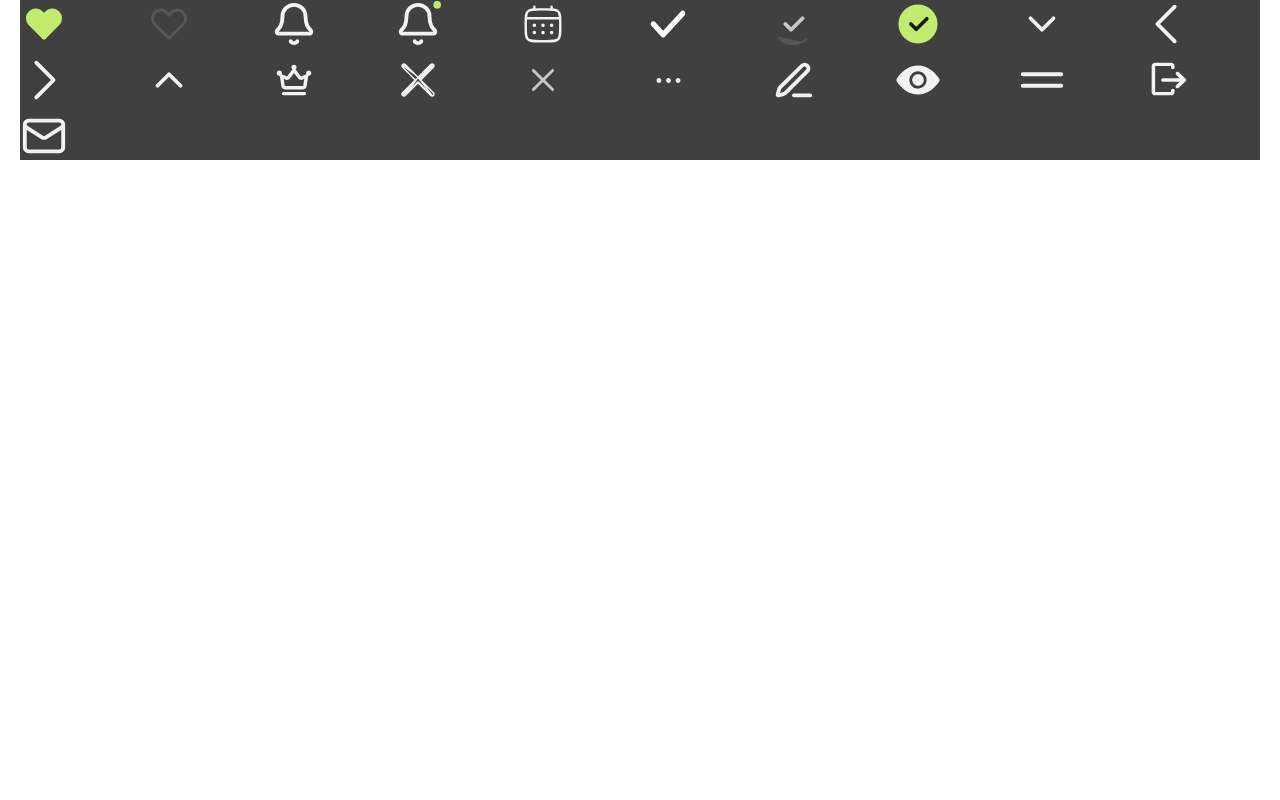
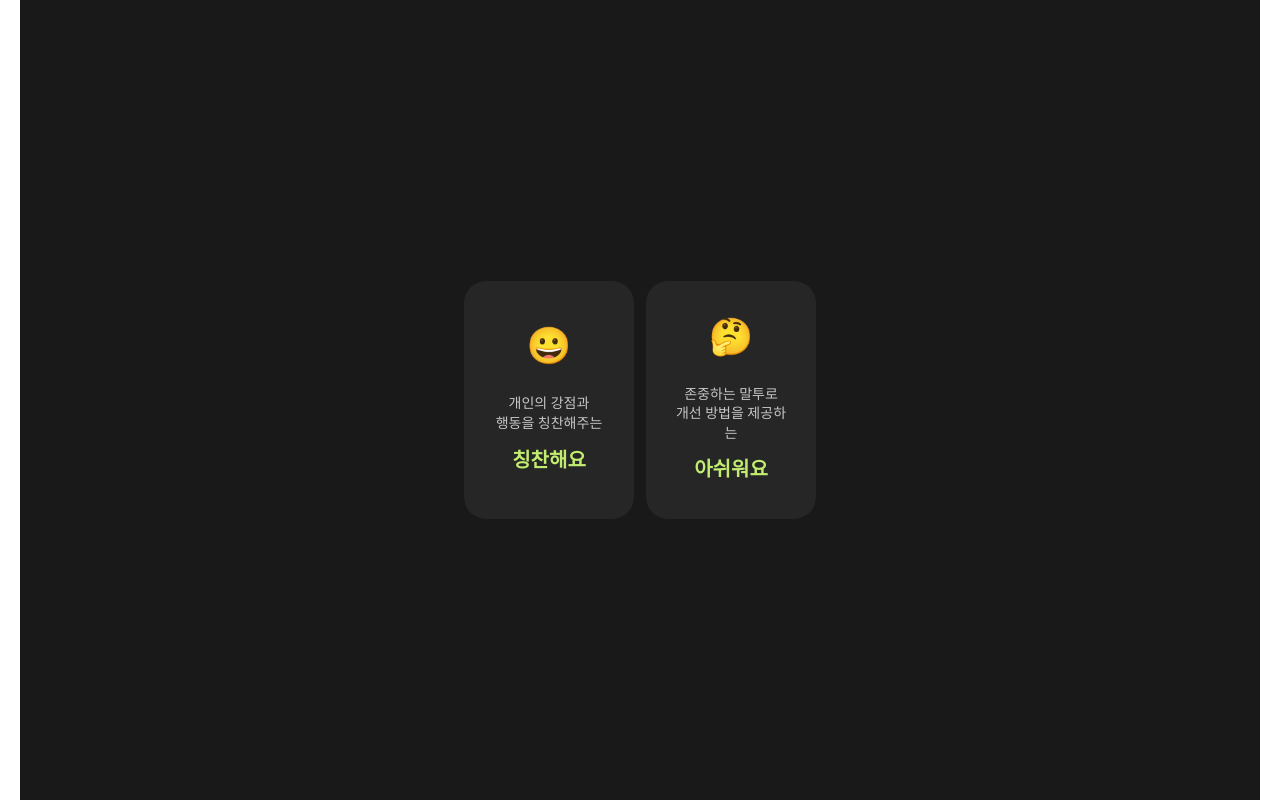
Before and after one commit to vvsos1/Team5-EQUUS-N, a React (Vite) app in the folder front-end/: page / in a window 1280 px wide. Built offline with nearby package versions, Linux system fonts and the light colour scheme; a web font is replaced by a local one.

Commit message:
[FD-188] feat: 피드백 버튼 컴포넌트(칭찬,아쉽) 생성

```diff
--- /dev/null
+++ b/front-end/src/App3.jsx
@@ -0,0 +1,14 @@
+import Icon from './components/Icon';
+import FeedBackButton from './components/buttons/FeedBackButton';
+
+function App3() {
+  return (
+    <>
+      <div className='mx-5 flex h-screen items-center justify-center bg-gray-900'>
+        <FeedBackButton />
+      </div>
+    </>
+  );
+}
+
+export default App3;
--- /dev/null
+++ b/front-end/src/components/buttons/FeedBackButton.jsx
@@ -0,0 +1,51 @@
+import { useState } from 'react';
+
+export default function FeedBackButton() {
+  const [isGoodClicked, setIsGoodClicked] = useState(false);
+  const [isBadClicked, setIsBadClicked] = useState(false);
+
+  return (
+    <div className='flex gap-3'>
+      <div
+        className={`rounded-400 flex cursor-pointer flex-col items-center justify-center gap-7 bg-gray-800 px-6.5 py-9 outline-lime-500 select-none ${
+          isGoodClicked ? 'outline-2' : ''
+        }`}
+        style={{ width: '170px' }}
+        onClick={() => {
+          setIsGoodClicked(!isGoodClicked);
+          setIsBadClicked(false);
+        }}
+      >
+        <p className='text-4xl'>😀</p>
+        <div className='flex flex-col items-center gap-3'>
+          <p className='caption-1 text-center text-gray-300'>
+            개인의 강점과
+            <br />
+            행동을 칭찬해주는
+          </p>
+          <p className='header-4 text-lime-500'>칭찬해요</p>
+        </div>
+      </div>
+      <div
+        className={`rounded-400 flex cursor-pointer flex-col items-center justify-center gap-7 bg-gray-800 px-6.5 py-9 outline-lime-500 select-none ${
+          isBadClicked ? 'outline-2' : ''
+        }`}
+        style={{ width: '170px' }}
+        onClick={() => {
+          setIsBadClicked(!isBadClicked);
+          setIsGoodClicked(false);
+        }}
+      >
+        <p className='text-4xl'>🤔</p>
+        <div className='flex flex-col items-center gap-3'>
+          <p className='caption-1 text-center text-gray-300'>
+            존중하는 말투로
+            <br />
+            개선 방법을 제공하는
+          </p>
+          <p className='header-4 text-lime-500'>아쉬워요</p>
+        </div>
+      </div>
+    </div>
+  );
+}
--- a/front-end/src/components/buttons/LargeButton.jsx
+++ b/front-end/src/components/buttons/LargeButton.jsx
@@ -1,34 +1,42 @@
 import classNames from 'classnames';
 import Icon from '../Icon';
 
-export default function LargeButton({ text, disabled, onClick, isOutlined = true }) {
+export default function LargeButton({
+  text,
+  disabled,
+  onClick,
+  isOutlined = true,
+}) {
   return (
     <button
       className={classNames(
-        ' w-full flex justify-center items-center text-gray-300 rounded-300 px-4 py-2 ',
-        isOutlined
-          ? disabled
-            ? ' border border-gray-500 text-gray-500'
-            : 'cursor-pointer border border-lime-500 text-lime-500'
-          : disabled
-          ? ' bg-gray-800 text-gray-300 '
-          : 'cursor-pointer bg-lime-500 text-gray-900',
+        'rounded-300 flex w-full items-center justify-center px-4 py-2 text-gray-300',
+        isOutlined ?
+          disabled ? 'border border-gray-500 text-gray-500'
+          : 'cursor-pointer border border-lime-500 text-lime-500'
+        : disabled ? 'bg-gray-800 text-gray-300'
+        : 'cursor-pointer bg-lime-500 text-gray-900',
       )}
       onClick={disabled ? () => {} : onClick}
       style={{
         height: '56px',
       }}
     >
-      {text ? (
+      {text ?
         text
-      ) : (
-        <Icon
+      : <Icon
           name='plusS'
           color={
-            isOutlined ? (disabled ? 'gray-500' : 'lime-500') : disabled ? 'gray-100' : 'gray-900'
+            isOutlined ?
+              disabled ?
+                'gray-500'
+              : 'lime-500'
+            : disabled ?
+              'gray-100'
+            : 'gray-900'
           }
         />
-      )}
+      }
     </button>
   );
 }
--- a/front-end/src/components/buttons/MediumButton.jsx
+++ b/front-end/src/components/buttons/MediumButton.jsx
@@ -1,34 +1,42 @@
 import classNames from 'classnames';
 import Icon from '../Icon';
 
-export default function MediumButton({ text, disabled, onClick, isOutlined = true }) {
+export default function MediumButton({
+  text,
+  disabled,
+  onClick,
+  isOutlined = true,
+}) {
   return (
     <button
       className={classNames(
-        ' w-full flex justify-center items-center text-gray-300 rounded-300 px-4 py-2 ',
-        isOutlined
-          ? disabled
-            ? ' border border-gray-500 text-gray-500 bg-gray-800'
-            : 'cursor-pointer border border-lime-500 text-lime-500'
-          : disabled
-          ? ' bg-gray-800 text-gray-300 '
-          : 'cursor-pointer bg-lime-500 text-gray-900',
+        'rounded-300 flex w-full items-center justify-center px-4 py-2 text-gray-300',
+        isOutlined ?
+          disabled ? 'border border-gray-500 bg-gray-800 text-gray-500'
+          : 'cursor-pointer border border-lime-500 text-lime-500'
+        : disabled ? 'bg-gray-800 text-gray-300'
+        : 'cursor-pointer bg-lime-500 text-gray-900',
       )}
       onClick={disabled ? () => {} : onClick}
       style={{
         height: '46px',
       }}
     >
-      {text ? (
+      {text ?
         text
-      ) : (
-        <Icon
+      : <Icon
           name='plusS'
           color={
-            isOutlined ? (disabled ? 'gray-500' : 'lime-500') : disabled ? 'gray-100' : 'gray-900'
+            isOutlined ?
+              disabled ?
+                'gray-500'
+              : 'lime-500'
+            : disabled ?
+              'gray-100'
+            : 'gray-900'
           }
         />
-      )}
+      }
     </button>
   );
 }
--- a/front-end/src/components/buttons/SmallButton.jsx
+++ b/front-end/src/components/buttons/SmallButton.jsx
@@ -1,18 +1,21 @@
 import classNames from 'classnames';
 import Icon from '../Icon';
 
-export default function SmallButton({ text, disabled, onClick, isOutlined = true }) {
+export default function SmallButton({
+  text,
+  disabled,
+  onClick,
+  isOutlined = true,
+}) {
   return (
     <button
       className={classNames(
-        'flex justify-center items-center text-gray-300 rounded-300 px-4 py-2 ',
-        isOutlined
-          ? disabled
-            ? ' border border-gray-500 text-gray-500'
-            : 'cursor-pointer border border-lime-500 text-lime-500'
-          : disabled
-          ? ' bg-gray-800 text-gray-300 '
-          : 'cursor-pointer bg-lime-500 text-gray-900',
+        'rounded-300 flex items-center justify-center px-4 py-2 text-gray-300',
+        isOutlined ?
+          disabled ? 'border border-gray-500 text-gray-500'
+          : 'cursor-pointer border border-lime-500 text-lime-500'
+        : disabled ? 'bg-gray-800 text-gray-300'
+        : 'cursor-pointer bg-lime-500 text-gray-900',
       )}
       onClick={disabled ? () => {} : onClick}
       style={{
--- a/front-end/src/main.jsx
+++ b/front-end/src/main.jsx
@@ -1,10 +1,10 @@
 import { StrictMode } from 'react';
 import { createRoot } from 'react-dom/client';
 import './index.css';
-import App from './App.jsx';
+import App3 from './App3.jsx';
 
 createRoot(document.getElementById('root')).render(
   <StrictMode>
-    <App />
+    <App3 />
   </StrictMode>,
 );
```
